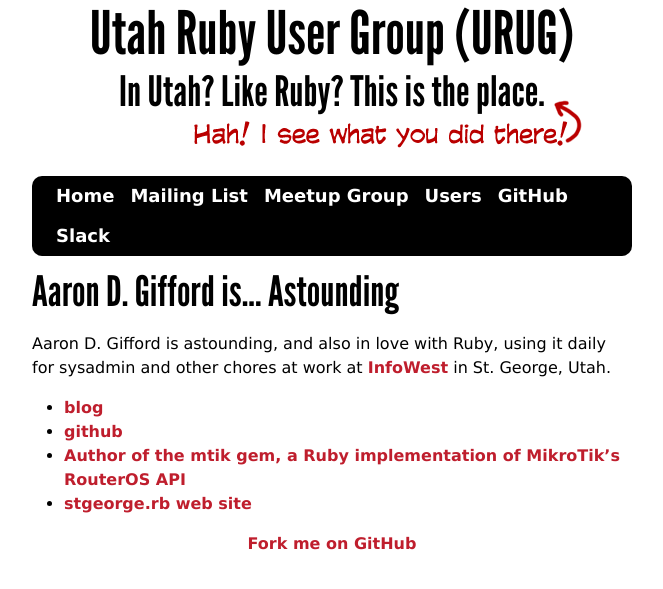
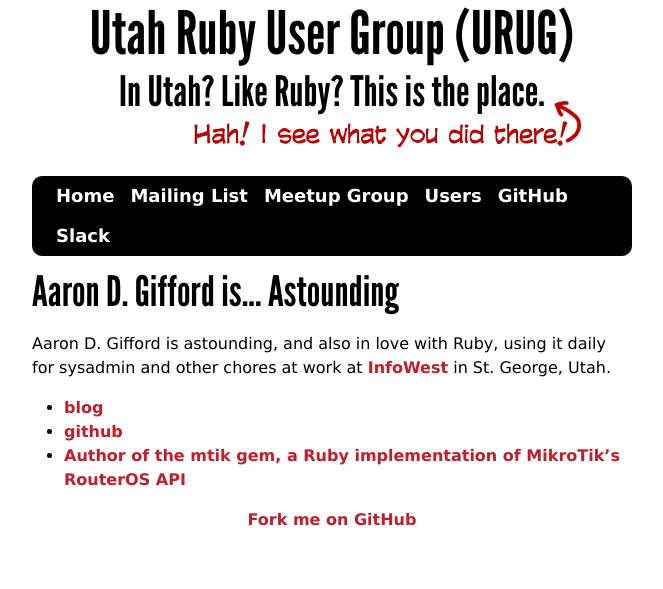
Before and after one commit to urug/urug.github.io, a Jekyll site: the page built from users/astounding.md, in a window 1280 px wide. Shown: the top 589 px of the page, without its empty margins (308-971 px from the left). Built offline with Jekyll 4.4.1, drawn with Linux system fonts in a browser that asks for light colours.

Commit message:
Update astounding.md
Removing outdated now-nonexistent web link

```diff
--- a/users/astounding.md
+++ b/users/astounding.md
@@ -10,4 +10,3 @@
 -   [blog](http://www.aarongifford.com/yakkity/)
 -   [github](https://github.com/astounding)
 -   [Author of the mtik gem, a Ruby implementation of MikroTik's RouterOS API](http://www.aarongifford.com/computers/mtik/index.html)
--   [stgeorge.rb web site](http://stgeorgerb.org/)
```
